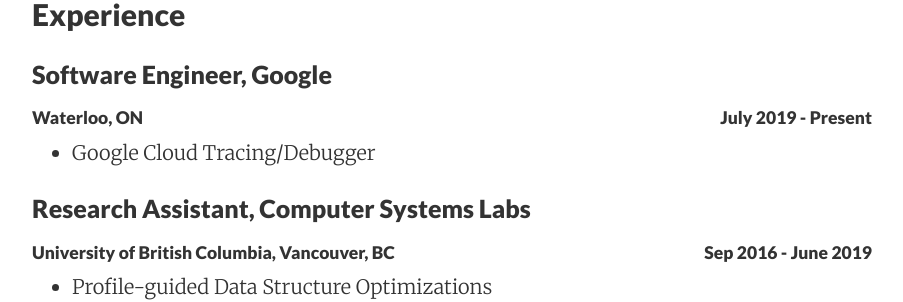
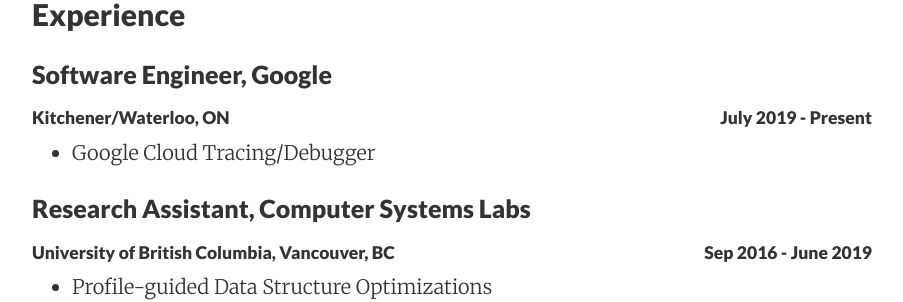
Before and after one commit to Louis-Ye/Louis-Ye.github.io, a Jekyll site: the page built from cv/index.md, in a window 1280 px wide and 900 px high, scrolled down 1640 px. Shown: the part 153-455 px from the top of the window, without its empty margins (188-1091 px from the left). Built offline with Jekyll 4.4.1, drawn with Linux system fonts in a browser that asks for light colours; nearby versions of some CDN libraries.

Commit message:
Update experience.html

```diff
--- a/_includes/experience.html
+++ b/_includes/experience.html
@@ -1,5 +1,5 @@
 ### Software Engineer, Google
-<h5> Waterloo, ON <span class="float-right">July 2019 - Present</span> </h5>
+<h5> Kitchener/Waterloo, ON <span class="float-right">July 2019 - Present</span> </h5>
 * Google Cloud Tracing/Debugger
 
 ### Research Assistant, Computer Systems Labs
```
